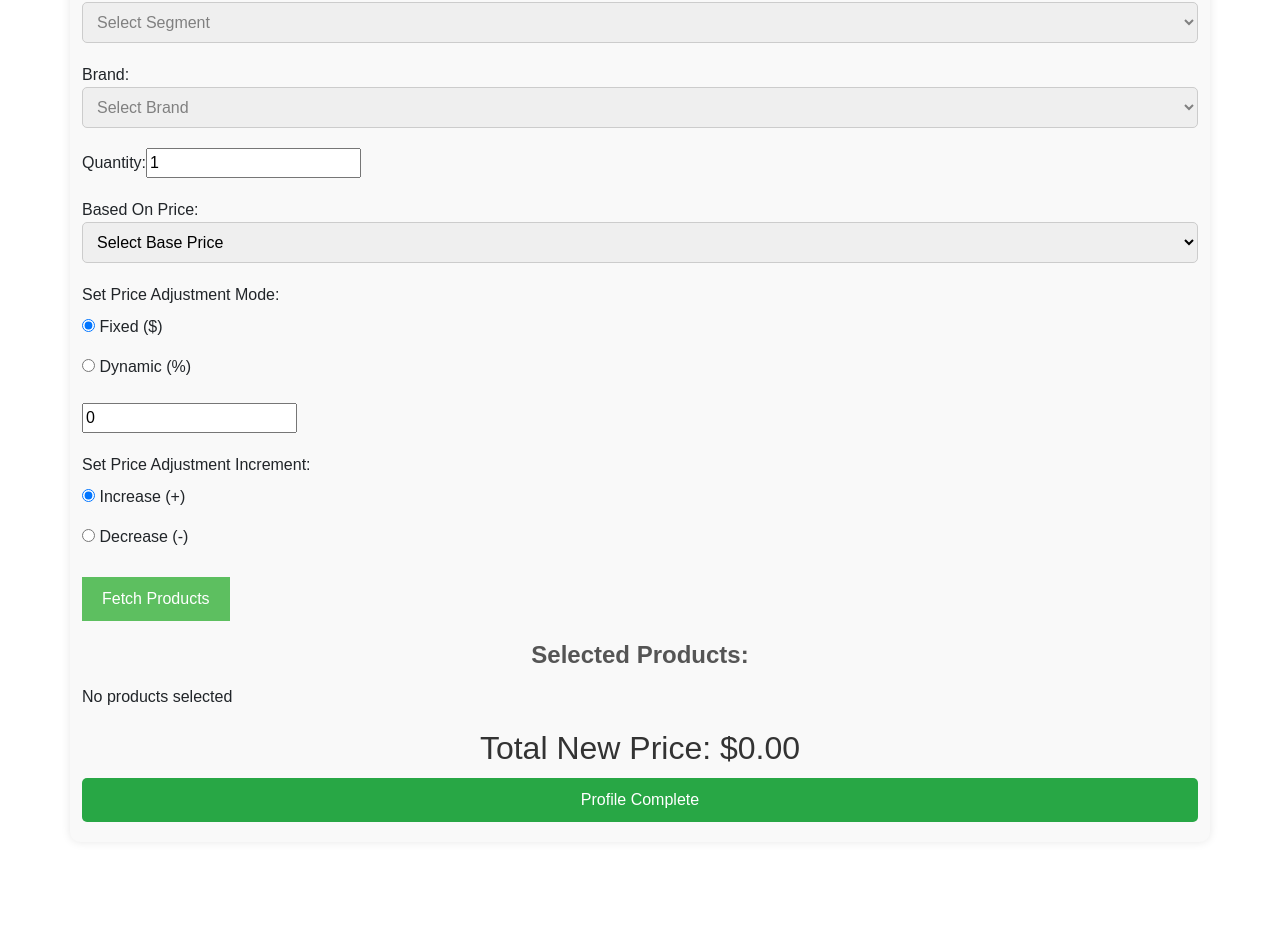
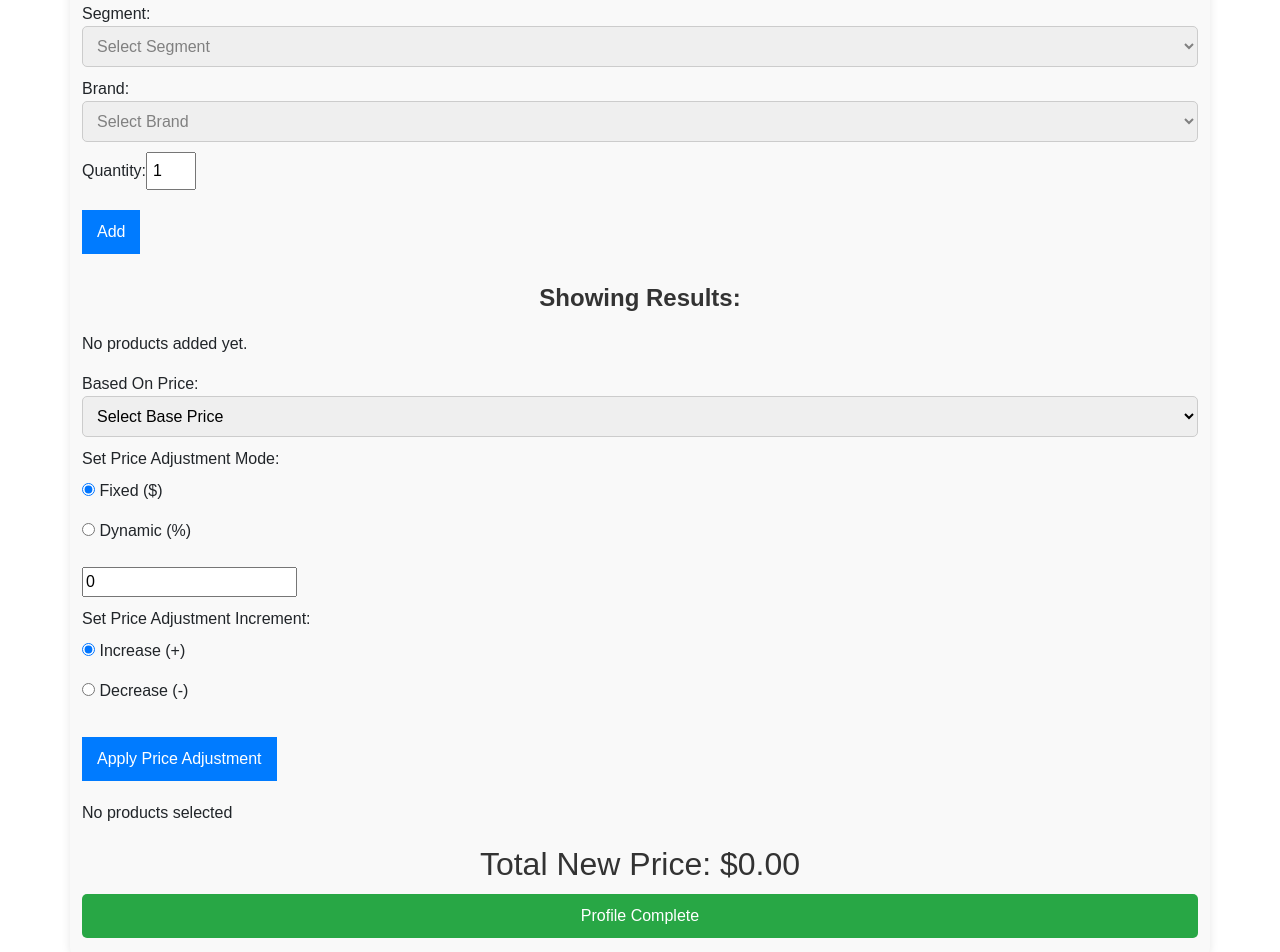
Before and after one commit to ashh44/FOBOH-ChallengeNew, a React (Create React App) app in the folder my_app/: page / in a window 1280 px wide. Shown: the part 613-1565 px from the top of the page. Before the commit the page ends 1485 px from the top, so only its background shows below. Built offline with nearby package versions, Linux system fonts and the light colour scheme.

Commit message:
final user profile

```diff
--- a/my_app/src/App.js
+++ b/my_app/src/App.js
@@ -13,12 +13,16 @@ function ProductPriceFetcher() {
   const [error, setError] = useState('');
 
   // New state variables for price adjustment
+  const [showResultsTable, setShowResultsTable] = useState(false);
+
   const [basedOnPrice, setBasedOnPrice] = useState(0); // Default price set to 500
   const [adjustmentMode, setAdjustmentMode] = useState('fixed'); // Default adjustment mode
   const [adjustmentValue, setAdjustmentValue] = useState(0); // Default adjustment value
   const [adjustmentIncrement, setAdjustmentIncrement] = useState('increase'); // Default increment
+  const [adjustedProducts, setAdjustedProducts] = useState([]);
 
   const [quantityInput, setQuantityInput] = useState(1); // Default quantity
+  const [isDisabled, setIsDisabled] = useState(false); // State for disabling buttons after adding a product
 
   const categories = ['Wine', 'Beer', 'Liquor & Spirits', 'Cider', 'Premixed & Ready-to-Drink', 'Other'];
   const segments = {
@@ -30,6 +34,35 @@ function ProductPriceFetcher() {
     other: ['Miscellaneous'],
   };
   const brands = ['High Garden', 'Koyama Wines', 'Lacourte-Godbillon'];
+
+
+// Radio button functionality
+const handleRadioChange = (type) => {
+  setSearchType(type);
+  setSelectedProducts([]); // Clear selected products when switching modes
+  setIsDisabled(false); // Reset the disabled state when changing modes
+  if (type === 'all') {
+    fetchAllProducts(); // Automatically fetch all products if 'all' is selected
+  }
+};
+
+// Fetch all products for "All Products" mode
+const fetchAllProducts = async () => {
+  setLoading(true);
+  setError('');
+  try {
+    const response = await fetch('http://localhost:5000/api/products');
+    if (!response.ok) throw new Error('Failed to fetch products');
+
+    const products = await response.json();
+    setSelectedProducts(products); // Add all products to the result table
+  } catch (error) {
+    setError('Error fetching all products. Please try again.');
+    console.error('Error fetching all products:', error);
+  } finally {
+    setLoading(false);
+  }
+};
 
   const search = async () => {
     setLoading(true);
@@ -94,7 +127,8 @@ function ProductPriceFetcher() {
         const selectedProduct = matchingProducts[0];
         const productWithQuantity = { ...selectedProduct, quantity: quantityInput }; // Use input value for quantity
         setSelectedProducts(prevSelected => [...prevSelected, productWithQuantity]);
-        setQuantityInput(1); // Reset quantity input
+        setQuantityInput(1); // Reset quantity input value
+
       } else {
         setError('No products found for the given query.');
       }
@@ -105,6 +139,7 @@ function ProductPriceFetcher() {
       setLoading(false);
     }
   };
+
 
   const searchBySku = async () => {
     setLoading(true);
@@ -123,6 +158,11 @@ function ProductPriceFetcher() {
         const productWithQuantity = { ...productBySku, quantity: quantityInput }; // Use input value for quantity
         setSelectedProducts(prevSelected => [...prevSelected, productWithQuantity]);
         setQuantityInput(1); // Reset quantity input
+
+        if (searchType === 'one') {
+          setIsDisabled(true); // Disable buttons after adding one product in "One Product" mode
+        }
+
       } else {
         setError('No product found for the given SKU');
       }
@@ -134,34 +174,43 @@ function ProductPriceFetcher() {
     }
   };
 
-
-
-
-// Fetch products by category, segment, or brand, then prompt for quantity
-  const fetchProducts = async () => {
+const addProduct = async () => {
   if (category && segment && brand) {
     setLoading(true);
     setError('');
     try {
       const response = await fetch('http://localhost:5000/api/products');
-        if (!response.ok) throw new Error('Network response was not ok');
+      if (!response.ok) throw new Error('Failed to fetch products');
 
       const products = await response.json();
-        const matchingProducts = products.filter(
+      const matchingProduct = products.find(
         product =>
           product.category.toLowerCase() === category.toLowerCase() &&
           product.brand.toLowerCase() === brand.toLowerCase() &&
           product.title.toLowerCase().includes(segment.toLowerCase())
       );
 
-        if (matchingProducts.length > 0) {
-          matchingProducts.forEach(product => {
-            const productWithQuantity = { ...product, quantity: quantityInput }; // Use input value for quantity
-            setSelectedProducts(prevSelected => {
-              const newProducts = prevSelected.filter(sp => sp.id !== productWithQuantity.id);
-              return [...newProducts, productWithQuantity];
-            });
-          });
+      if (matchingProduct) {
+        const newProduct = {
+          id: matchingProduct.id,
+          category: matchingProduct.category,
+          segment,
+          brand: matchingProduct.brand,
+          sku: matchingProduct.sku,
+          price: matchingProduct.price,
+          quantity: quantityInput,
+          title: matchingProduct.title
+        };
+        setSelectedProducts(prevSelected => [...prevSelected, newProduct]);
+
+        // Reset input fields
+        setCategory('');
+        setSegment('');
+        setBrand('');
+        setSku('');
+        setQuantityInput(1);
+      } else {
+        setError('No matching product found. Please try different selections.');
       }
     } catch (error) {
       setError('Error fetching product data. Please try again.');
@@ -169,9 +218,10 @@ function ProductPriceFetcher() {
     } finally {
       setLoading(false);
     }
+  } else {
+    alert("Please select category, segment, and brand.");
   }
 };
-
   const increaseQuantity = (productId) => {
     setSelectedProducts(prevProducts =>
       prevProducts.map(product =>
@@ -194,45 +244,76 @@ function ProductPriceFetcher() {
     setSelectedProducts(prevSelected =>
       prevSelected.filter(product => product.id !== productId)
     );
+
+    setIsDisabled(false); // Re-enable buttons when a product is removed in "One Product" mode
+
+  };
+  const handleCheckboxChange = (productId) => {
+    setSelectedProducts(prevProducts =>
+      prevProducts.map(product =>
+        product.id === productId ? { ...product, checked: !product.checked } : product
+      )
+    );
   };
 
 
   const calculateNewPrice = (productPrice) => {
+    if (typeof productPrice !== 'number') {
+      return '0.00';
+    }
     let newPrice;
-    const adjustment = adjustmentMode === 'fixed' ? adjustmentValue : (adjustmentValue / 100) * productPrice;
+    const adjustment = adjustmentMode === 'fixed'
+      ? adjustmentValue
+      : (adjustmentValue / 100) * productPrice;
 
     if (adjustmentIncrement === 'increase') {
       newPrice = productPrice + adjustment;
     } else {
       newPrice = productPrice - adjustment;
     }
-    return newPrice.toFixed(2); // Return new price formatted to 2 decimal places
+    return Math.max(0, newPrice).toFixed(2); // Ensure price doesn't go below 0
   };
 
-  const calculateTotalNewPrice = () => {
-    return selectedProducts.reduce((total, product) => {
+  const applyPriceAdjustment = () => {
+    const updatedProducts = selectedProducts.map(product => {
+      if (product.checked) {
         const newPrice = calculateNewPrice(product.price);
-      return total + parseFloat(newPrice) * product.quantity; // Multiply by quantity
-    }, 0).toFixed(2); // Return total price formatted to 2 decimal places
+        return { ...product, adjustedPrice: newPrice };
+      }
+      return { ...product, adjustedPrice: product.price.toFixed(2) };
+    });
+
+    // Set only the checked products in adjustedProducts
+    setAdjustedProducts(updatedProducts.filter(product => product.checked));
+    setShowResultsTable(true); // Show the final table
   };
 
+
+  const calculateTotalNewPrice = () => {
+    return adjustedProducts.reduce((total, product) => {
+      const price = product.adjustedPrice ? parseFloat(product.adjustedPrice) : product.price;
+      return total + price * product.quantity;
+    }, 0).toFixed(2);
+  };
   return (
     <div className="container">
-      <h1 className="heading">Product Price Finder</h1>
+      <h1 className="heading">User Profile Setup</h1>
       {loading && <p>Loading products...</p>}
       {error && <p className="error">{error}</p>}
 
+   {/* Radio Buttons */}
    <div className="radioContainer">
         <label>
-          <input type="radio" value="one" checked={searchType === 'one'} onChange={() => setSearchType('one')} /> One Product
+          <input type="radio" value="one" checked={searchType === 'one'} onChange={() => handleRadioChange('one')} /> One Product
         </label>
         <label>
-          <input type="radio" value="multiple" checked={searchType === 'multiple'} onChange={() => setSearchType('multiple')} /> Multiple Products
+          <input type="radio" value="multiple" checked={searchType === 'multiple'} onChange={() => handleRadioChange('multiple')} /> Multiple Products
         </label>
         <label>
-          <input type="radio" value="all" checked={searchType === 'all'} onChange={() => setSearchType('all')} /> All Products
+          <input type="radio" value="all" checked={searchType === 'all'} onChange={() => handleRadioChange('all')} /> All Products
         </label>
       </div>
+
 
       <h2 className="subheading">Search for Products</h2>
       <div className="searchContainer">
@@ -243,9 +324,10 @@ function ProductPriceFetcher() {
           value={searchQuery}
           onChange={(e) => setSearchQuery(e.target.value)}
           className="searchBar"
-          disabled={searchType === 'all'}
+           disabled={searchType === 'all' || isDisabled}
         />
-        <button onClick={search} className="button">Search</button>
+        <button onClick={search} className="button" disabled={isDisabled}>Search</button>
+
 
         {/* Search by SKU */}
         <input
@@ -254,14 +336,14 @@ function ProductPriceFetcher() {
           value={sku}
           onChange={(e) => setSku(e.target.value)}
           className="skuInput"
-          disabled={searchType === 'all'}
+          disabled={searchType === 'all' || isDisabled}
         />
-        <button onClick={searchBySku} className="button">Search by SKU</button>
+        <button onClick={searchBySku} className="button" disabled={isDisabled}>Search by SKU</button>
       </div>
 
       <div className="dropdownContainer">
         <label>Category:</label>
-        <select value={category} onChange={(e) => setCategory(e.target.value)} disabled={searchType === 'all'}>
+        <select value={category} onChange={(e) => setCategory(e.target.value)} disabled={searchType === 'all' || isDisabled}>
           <option value="">Select Category</option>
           {categories.map((cat, index) => (
             <option key={index} value={cat.toLowerCase()}>{cat}</option>
@@ -271,7 +353,7 @@ function ProductPriceFetcher() {
 
       <div className="dropdownContainer">
         <label>Segment:</label>
-        <select value={segment} onChange={(e) => setSegment(e.target.value)} disabled={!category}>
+        <select value={segment} onChange={(e) => setSegment(e.target.value)} disabled={!category || isDisabled}>
           <option value="">Select Segment</option>
           {category && segments[category]?.map((seg, index) => (
             <option key={index} value={seg.toLowerCase()}>{seg}</option>
@@ -281,7 +363,7 @@ function ProductPriceFetcher() {
 
       <div className="dropdownContainer">
         <label>Brand:</label>
-        <select value={brand} onChange={(e) => setBrand(e.target.value)} disabled={!segment}>
+        <select value={brand} onChange={(e) => setBrand(e.target.value)} disabled={!segment || isDisabled}>
           <option value="">Select Brand</option>
           {brands.map((br, index) => (
             <option key={index} value={br.toLowerCase()}>{br}</option>
@@ -301,13 +383,44 @@ function ProductPriceFetcher() {
         />
       </div>
 
+      {/* Add button to update the list */}
+      <button onClick={addProduct} className="button" disabled={isDisabled}>
+        Add
+      </button>
+
+
+{/* Selected Products List */}
+<div className="selectedProductsContainer">
+        <h2 className="subheading">Showing Results:</h2>
+        {selectedProducts.length > 0 ? (
+          <ul className="selectedProductsList">
+            {selectedProducts.map((product, index) => (
+              <li key={index} className="selectedProductItem">
+                <input
+                  type="checkbox"
+                  checked={product.checked}
+                  onChange={() => handleCheckboxChange(product.id)}
+                />
+                <strong>Category:</strong> {product.category} <br />
+                <strong>Segment:</strong> {product.segment} <br />
+                <strong>Brand:</strong> {product.brand} <br />
+                <strong>SKU:</strong> {product.sku} <br />
+                <strong>Price:</strong> ${product.price.toFixed(2)} <br />
+                <strong>Quantity:</strong> {product.quantity}
+              </li>
+            ))}
+          </ul>
+        ) : (
+          <p>No products added yet.</p>
+        )}
+      </div>
 
       <div className="dropdownContainer">
         <label>Based On Price:</label>
         <select value={basedOnPrice} onChange={(e) => setBasedOnPrice(Number(e.target.value))}>
           <option value="">Select Base Price</option>
           <option value="">Global Wholesale Price</option>
-          {/* Add more options as needed */}
+
         </select>
       </div>
 
@@ -340,61 +453,71 @@ function ProductPriceFetcher() {
             <input type="radio" value="decrease" checked={adjustmentIncrement === 'decrease'} onChange={() => setAdjustmentIncrement('decrease')} /> Decrease (-)
           </label>
         </div>
+
+
+      <button onClick={applyPriceAdjustment} className="button">Apply Price Adjustment</button>
+
       </div>
 
-      <button onClick={fetchProducts} className="button">Fetch Products</button>
-
-      {/* Selected Products and Calculation Results */}
-
-     {/* Selected Products and Calculation Results */}
+      {showResultsTable && adjustedProducts.length > 0 ? (
   <div className="selectedProductsContainer">
     <h2 className="subheading">Selected Products:</h2>
-        {selectedProducts.length > 0 ? (
     <table className="resultsTable">
       <thead>
         <tr>
+          <th>Select</th>
           <th>Product Title</th>
           <th>SKU Code</th>
           <th>Category</th>
-                <th>Based On Price</th>
+          <th>Original Price</th>
+          <th>Adjustment</th>
+          <th>Adjusted Price</th>
           <th>Quantity</th>
-                <th>Adjustment</th>
-                <th>New Price</th>
           <th>Action</th>
         </tr>
       </thead>
       <tbody>
-              {selectedProducts.map(product => {
-                const newPrice = calculateNewPrice(product.price);
-                return (
+  {adjustedProducts.map(product => (
     <tr key={product.id}>
+      <td>
+        <input
+          type="checkbox"
+          checked={product.checked}
+          onChange={() => handleCheckboxChange(product.id)}
+          disabled
+        />
+      </td>
       <td>{product.title}</td>
       <td>{product.sku}</td>
       <td>{product.category}</td>
       <td>${product.price.toFixed(2)}</td>
       <td>
-                      {/* Quantity Control with + and - buttons */}
+        {adjustmentMode === 'fixed'
+          ? `$${adjustmentValue}`
+          : `${adjustmentValue}%`
+        }
+      </td>
+      <td>${product.adjustedPrice || product.price.toFixed(2)}</td>
+      <td>
         <button onClick={() => decreaseQuantity(product.id)} className="quantityButton">-</button>
         <span>{product.quantity}</span>
         <button onClick={() => increaseQuantity(product.id)} className="quantityButton">+</button>
       </td>
-                    <td>${adjustmentValue.toFixed(2)}</td>
-                    <td>${newPrice}</td>
       <td>
-                      {/* Remove product button */}
         <button onClick={() => removeProduct(product.id)} className="removeButton">
           Remove
         </button>
       </td>
     </tr>
-                );
-              })}
+  ))}
 </tbody>
+
     </table>
+  </div>
 ) : (
   <p>No products selected</p>
 )}
-      </div>
+
 
       <div className="totalPriceContainer">
         <h2>Total New Price: ${calculateTotalNewPrice()}</h2> {/* Show total new price */}
--- a/my_app/src/index.css
+++ b/my_app/src/index.css
@@ -237,3 +237,59 @@ button:hover {
   margin-right: 1px;
   cursor: pointer;
 }
+/* Styling for container and headings */
+.container {
+  padding: 20px;
+  font-family: Arial, sans-serif;
+}
+
+.heading, .subheading {
+  font-size: 24px;
+  color: #333;
+  margin-bottom: 20px;
+}
+
+.button {
+  background-color: #007BFF;
+  color: white;
+  border: none;
+  padding: 10px 15px;
+  cursor: pointer;
+  margin: 10px 0;
+}
+
+.button:disabled {
+  background-color: #ccc;
+}
+
+.quantityInput {
+  width: 50px;
+  padding: 5px;
+}
+
+.dropdownContainer {
+  margin: 10px 0;
+}
+
+/* Styling for the selected products list */
+.selectedProductsContainer {
+  margin-top: 20px;
+}
+
+.selectedProductsList {
+  list-style-type: none;
+  padding: 0;
+}
+
+.selectedProductItem {
+  background-color: #f9f9f9;
+  border: 1px solid #ddd;
+  padding: 10px;
+  margin-bottom: 10px;
+  border-radius: 5px;
+}
+
+.selectedProductItem strong {
+  font-weight: bold;
+  color: #555;
+}
```
Lines whose indentation alone changed are shown as unchanged.
